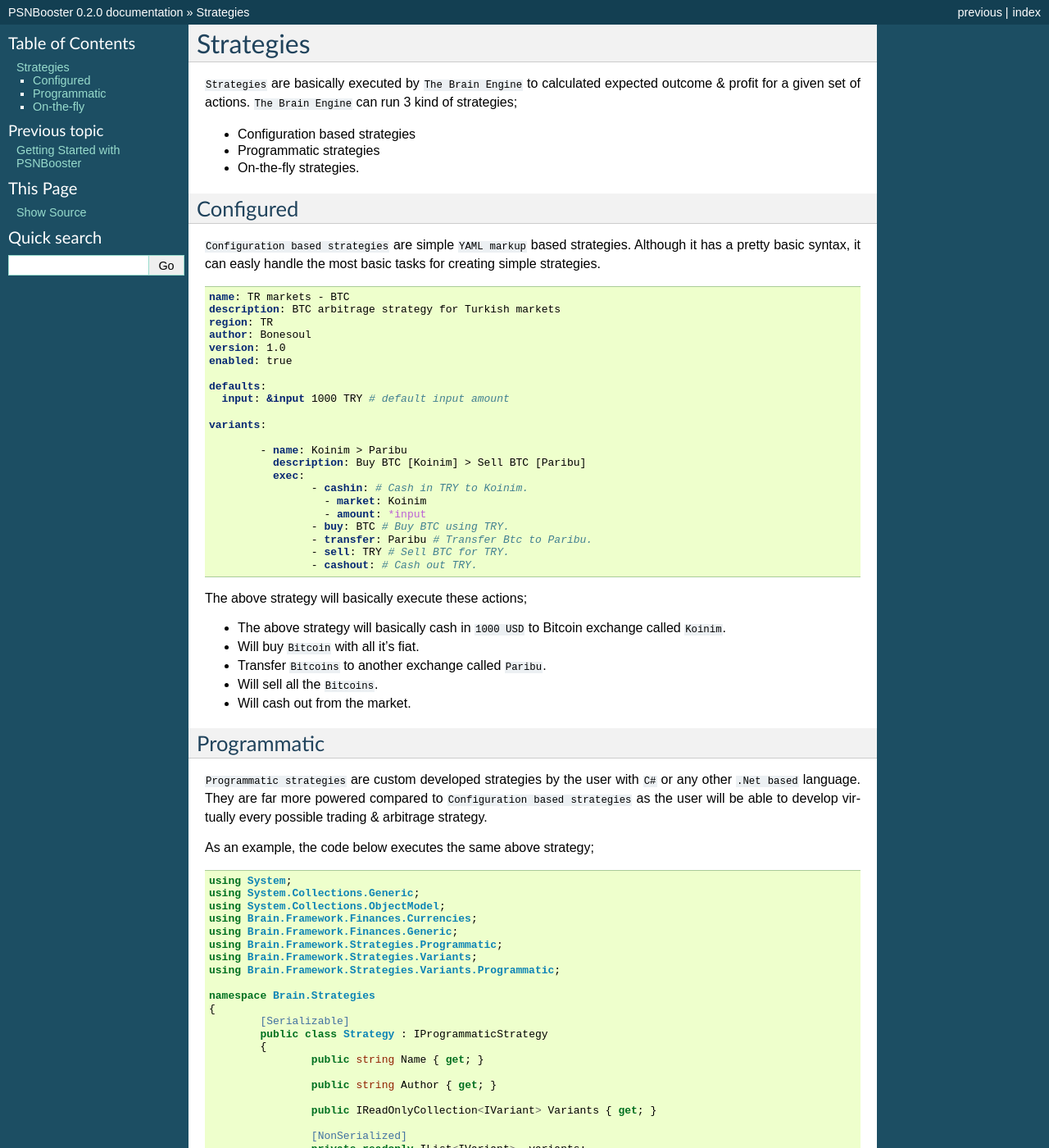
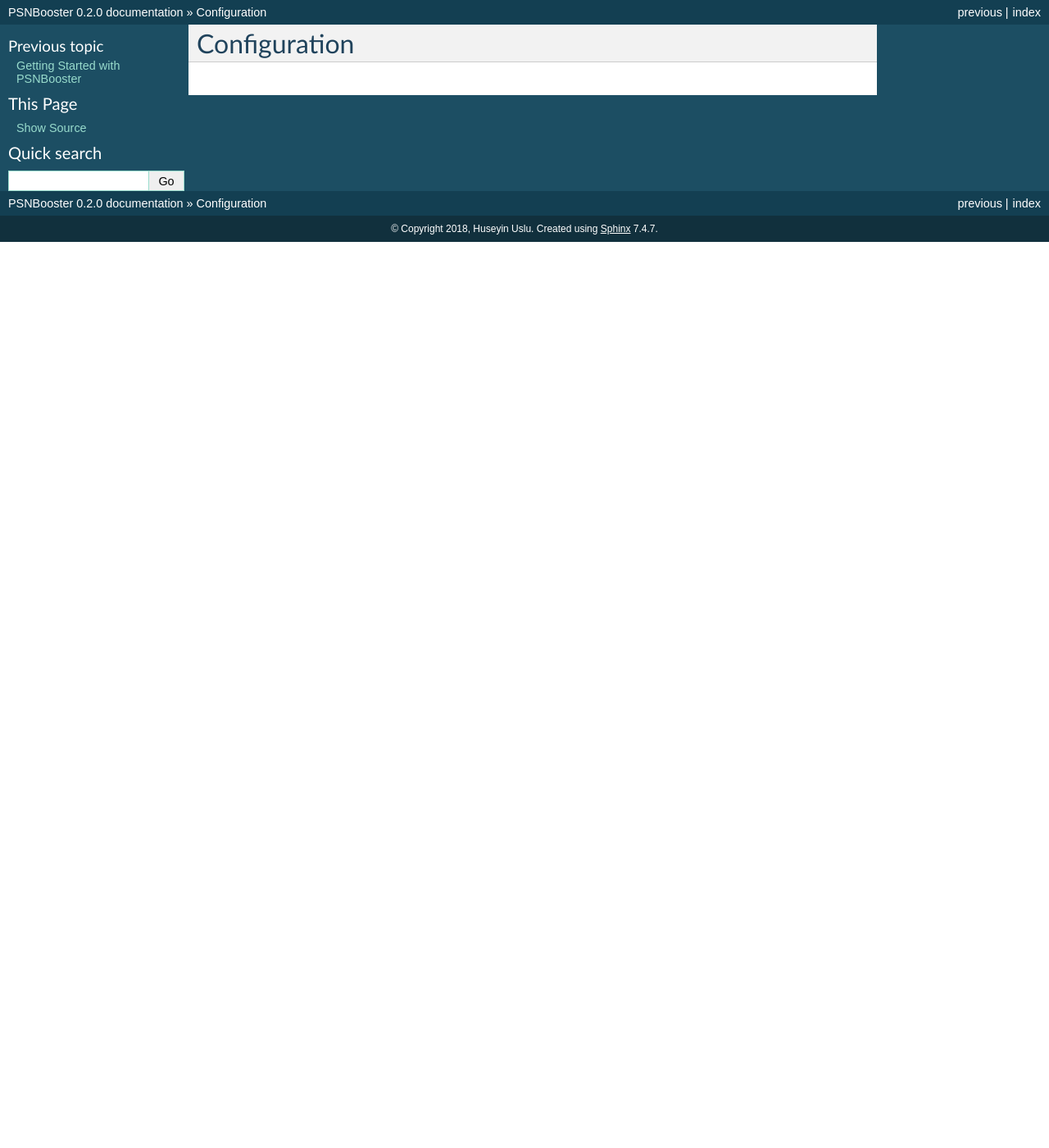
Before and after one commit to bonesoul/PSNBoosterBook, a Sphinx documentation site: the page built from docs/configuration.rst, in a window 1280 px wide and 1400 px high. Shown: the whole window at 82% size. Built offline with Sphinx 7.4.7, drawn with Linux system fonts in a browser that asks for light colours; pages that are not in the unit, such as notebooks, are missing from menus; some of the changed text lies outside the part shown.

Commit message:
configuration page work.

```diff
--- a/docs/configuration.rst
+++ b/docs/configuration.rst
@@ -1,133 +1,4 @@
-.. _strategies:
+.. _configuration:
 
-===============
-Strategies
-===============
-
-``Strategies`` are basically executed by ``The Brain Engine`` to calculated expected outcome & profit for a given set of actions. ``The Brain Engine`` can run 3 kind of strategies;
-
-- Configuration based strategies
-- Programmatic strategies
-- On-the-fly strategies.
-
-Configured
-==========
-
-``Configuration based strategies`` are simple ``YAML markup`` based strategies. Although it has a pretty basic syntax, it can
-easly handle the most basic tasks for creating simple strategies.
-
-.. code-block:: yaml
-
-	name: TR markets - BTC
-	description: BTC arbitrage strategy for Turkish markets
-	region: TR
-	author: Bonesoul
-	version: 1.0
-	enabled: true
-
-	defaults:
-	  input: &input 1000 TRY # default input amount
-
-	variants:
-
-		- name: Koinim > Paribu
-		  description: Buy BTC [Koinim] > Sell BTC [Paribu]
-		  exec:
-			- cashin: # Cash in TRY to Koinim.
-			  - market: Koinim
-			  - amount: *input
-			- buy: BTC # Buy BTC using TRY.
-			- transfer: Paribu # Transfer Btc to Paribu.
-			- sell: TRY # Sell BTC for TRY.
-			- cashout: # Cash out TRY.
-
-The above strategy will basically execute these actions;
-
-- The above strategy will basically cash in ``1000 USD`` to Bitcoin exchange called ``Koinim``.
-- Will buy ``Bitcoin`` with all it's fiat.
-- Transfer ``Bitcoins`` to another exchange called ``Paribu``.
-- Will sell all the ``Bitcoins``.
-- Will cash out from the market.
-
-Programmatic
-============
-
-``Programmatic strategies`` are custom developed strategies by the user with ``C#`` or any other ``.Net based`` language. They are far more
-powered compared to ``Configuration based strategies`` as the user will be able to develop virtually every possible trading & arbitrage strategy.
-
-As an example, the code below executes the same above strategy;
-
-.. code-block:: c#
-
-	using System;
-	using System.Collections.Generic;
-	using System.Collections.ObjectModel;
-	using Brain.Framework.Finances.Currencies;
-	using Brain.Framework.Finances.Generic;
-	using Brain.Framework.Strategies.Programmatic;
-	using Brain.Framework.Strategies.Variants;
-	using Brain.Framework.Strategies.Variants.Programmatic;
-
-	namespace Brain.Strategies
-	{
-		[Serializable]
-		public class Strategy : IProgrammaticStrategy
-		{
-			public string Name { get; }
-
-			public string Author { get; }
-
-			public IReadOnlyCollection<IVariant> Variants { get; }
-
-			[NonSerialized]
-			private readonly IList<IVariant> _variants;
-
-			private readonly FiatCurrency _try = new FiatCurrency("TRY");
-
-			private readonly CoinCurrency _btc = new CoinCurrency("BTC");
-
-			public Strategy2()
-			{
-				Name = "TR markets - BTC";
-				Author = "Bonesoul";
-
-				_variants = new List<IVariant>();
-				Variants = new ReadOnlyCollection<IVariant>(_variants);
-			}
-
-			public void Load()
-			{
-				var variant = new ProgrammaticVariant(this, "Koinim -> Paribu");
-				variant1.Execute = new Action(() =>
-				{
-					variant.CashIn("Koinim", new Amount(1000, _try));
-					variant.Buy(_btc);
-					variant.Transfer("Paribu");
-					variant.Sell(_try);
-					variant.CashOut();
-				});
-
-				_variants.Add(variant);
-			}
-		}
-	}
-
-Yet again it will execute the same actions;
-
-- The above strategy will basically cash in ``1000 USD`` to Bitcoin exchange called ``Koinim``.
-- Will buy ``Bitcoin`` with all it's fiat.
-- Transfer ``Bitcoins`` to another exchange called ``Paribu``.
-- Will sell all the ``Bitcoins``.
-- Will cash out from the market.
-
-On-the-fly
-==========
-
-``On-the-fly strategies`` are strategies that are not created by the user but ``The Brain Engine`` itself based on current market oppurtunities.
-Once the market data is read and processed by ``data analyzers``, a ``oppurtunity analyzer`` that can evaluate possible profit opportunities within the markets and if so, it can dynamically create a suitable ``on-the-fly strategy`` for it.
-
-The basic workflow for ``On-the-fly strategies`` is;
-
-* ``The Brain Engine`` will read data from markets.
-* Available ``data analyzers`` will be executed where they will process the market data.
-* ``Opportunity analyzers`` will be evaluating the outcome from ``data analyzers``. Once an opportunity is found, it'll present the user percentage profit and create a ``on-the-fly strategy`` utilizing it to exactly calculate the expected outcome.
+Configuration
+=============
```
